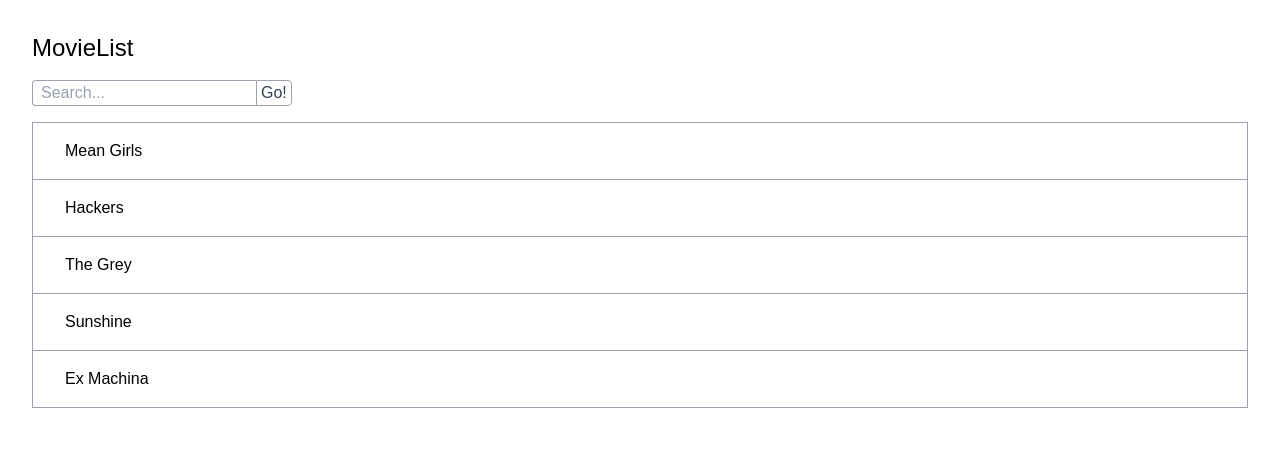
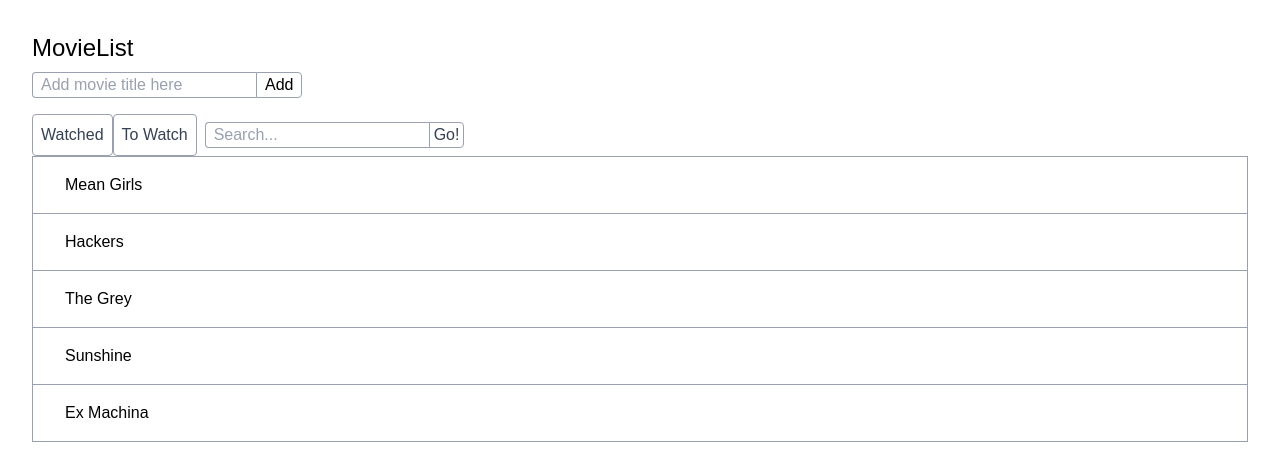
Before and after one commit to simtimj/newTechMovieList6-2-26, a Next.js app: page / in a window 1280 px wide. Shown: the top 456 px of the page. Built offline with nearby package versions, Linux system fonts and the light colour scheme.

Commit message:
Fix styling for watch tabs

```diff
--- a/app/page.tsx
+++ b/app/page.tsx
@@ -1,9 +1,11 @@
 'use client'
 
 import mockMovies from "@/mockData"
+import AddMovies from "@/components/AddMovies";
 import MovieList from "@/components/MovieList";
 import Search from "@/components/Search";
 import { useState } from "react";
+import WatchTabs from "@/components/WatchTabs";
 
 export default function Home() {
 
@@ -15,10 +17,10 @@ export default function Home() {
 
   let [allMovies, setAllMovies] = useState<Movie[]>(mockMovies);
   let [searchText, setSearchText] = useState<string>("");
-
+  let [addText, setAddText] = useState<string>("");
 
   // all filters
-  let filterMovies = () => {
+  let filterMovies = (): Movie[] => {
     // searchFilter
 
     let newMovies = [...allMovies];
@@ -29,16 +31,40 @@ export default function Home() {
     return newMovies;
   }
 
+  let addMovies = (addMoviesTitle: string) => {
+    let newMovies = [...allMovies];
+    let newMovie : Movie = {
+      id: newMovies.length,
+      title: addMoviesTitle
+    }
+    newMovies.push(newMovie);
+    setAllMovies(newMovies);
+  }
+
 
   return (
-  <>
-    <h1 className="ml-8 mt-8 text-2xl">MovieList</h1>
-    <Search
-      setSearchText={setSearchText}
+  <div
+      className="ml-8"
+  >
+    <h1 className="mt-8 text-2xl">MovieList</h1>
+    <AddMovies
+        addMovies={addMovies}
     />
+
+    <div
+      className="flex flex-row items-center mt-4"
+    >
+        <WatchTabs />
+        <Search
+          setSearchText={setSearchText}
+        />
+
+    </div>
+
+
     <MovieList
       movies={filterMovies().length ? filterMovies() : [{title: `No Movies matching ${searchText}`, id: 0} ]}
     />
-  </>
+  </div>
 )
 }
--- /dev/null
+++ b/components/AddMovies.tsx
@@ -0,0 +1,33 @@
+import { useState } from "react"
+
+interface AddMoviesProps {
+  addMovies: (text: string) => void
+}
+
+export default function AddMovies({ addMovies } : AddMoviesProps ) {
+
+  let [tempAddText, setTempAddText] = useState<string>("")
+
+  return (
+    <div>
+      <form
+        onSubmit={(e) => {
+          addMovies(tempAddText);
+          e.preventDefault();
+        }}
+      >
+        <input
+          type="text"
+          placeholder="Add movie title here"
+          onChange={(e) => setTempAddText(e.target.value)}
+          className="border border-r-0 rounded-l-sm  border-gray-400 placeholder-gray-400 px-2 mt-2"
+          >
+        </input>
+        <button
+          className="border rounded-r-sm border-gray-400 placeholder-gray-400 px-2"
+          >Add
+        </button>
+      </form>
+    </div>
+  )
+}
--- a/components/MovieList.tsx
+++ b/components/MovieList.tsx
@@ -12,7 +12,7 @@ const MovieList = ({ movies }: MovieListProps) => {
   // console.log('movies:', movies);
   return (
     <>
-      <ul className="flex flex-col divide-y divide-gray-400 border border-gray-400 mx-8 mt-4">
+      <ul className="flex flex-col divide-y divide-gray-400 border border-gray-400 mr-8 mt-)">
           {movies.map((movie, i) => (
             <MovieListEntry key={movie.id} movie={movie} />
           ))}
--- a/components/Search.tsx
+++ b/components/Search.tsx
@@ -15,7 +15,7 @@ let Search = ({setSearchText}: SearchProps) => {
   return (
     <div>
       <form
-        className="flex flex-row w-0.5 pl-4 ml-4 mt-4"
+        className="flex flex-row w-0.5 ml-2"
         onSubmit={(e) => {
           setSearchText(inputText)
           e.preventDefault();
--- /dev/null
+++ b/components/WatchTabs.tsx
@@ -0,0 +1,20 @@
+
+
+
+
+export default function WatchTabs() {
+  return (
+    <div
+      className="mb-0"
+    >
+      <button
+        className="border p-2 rounded-sm border-gray-400 text-gray-700"
+        >Watched
+      </button>
+      <button
+        className="border p-2 rounded-sm border-gray-400 text-gray-700"
+        >To Watch
+      </button>
+    </div>
+  )
+}
```
